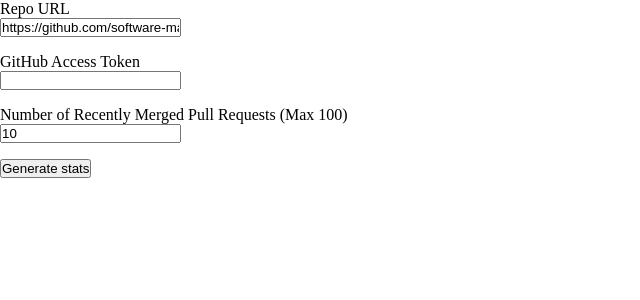
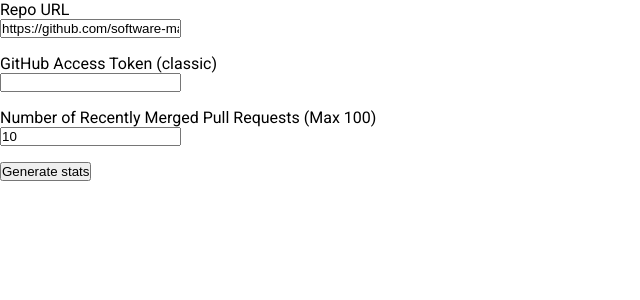
Before and after one commit to software-mansion-labs/revuer, a Next.js app: page / in a window 1280 px wide. Shown: the top 300 px of the page, without its empty margins (0-640 px from the left). Built offline with nearby package versions, Linux system fonts and the light colour scheme.

Commit message:
use roboto

```diff
--- a/src/github/github-configuration.tsx
+++ b/src/github/github-configuration.tsx
@@ -85,7 +85,9 @@ export const GitHubConfigurationForm: FC<{
 }) => {
   return (
     <>
-      <InputWrapper renderLabel={() => <Text value='GitHub Access Token' />}>
+      <InputWrapper
+        renderLabel={() => <Text value='GitHub Access Token (classic)' />}
+      >
         <Input value={accessToken ?? ''} onChange={onAccessTokenChange} />
       </InputWrapper>
       <InputWrapper
--- a/src/styling/index.ts
+++ b/src/styling/index.ts
@@ -1 +1,2 @@
 export * from './theme'
+export * from './typography'
--- /dev/null
+++ b/src/styling/typography.ts
@@ -0,0 +1,10 @@
+import { Roboto } from '@next/font/google'
+
+const ROBOTO = Roboto({
+  weight: ['400', '700'],
+  subsets: ['latin'],
+})
+
+export const FONTS = {
+  default: ROBOTO,
+} as const
--- a/src/ui/text.tsx
+++ b/src/ui/text.tsx
@@ -1,11 +1,15 @@
 import { FC } from 'react'
-import { styled } from '~/styling'
+import { FONTS, styled } from '~/styling'
 
 export const Text: FC<{
   value: string
   align?: 'start' | 'center' | 'end'
 }> = ({ value, align }) => {
-  return <Container css={{ textAlign: align }}>{value}</Container>
+  return (
+    <Container className={FONTS.default.className} css={{ textAlign: align }}>
+      {value}
+    </Container>
+  )
 }
 
 const Container = styled('div', {})
```
